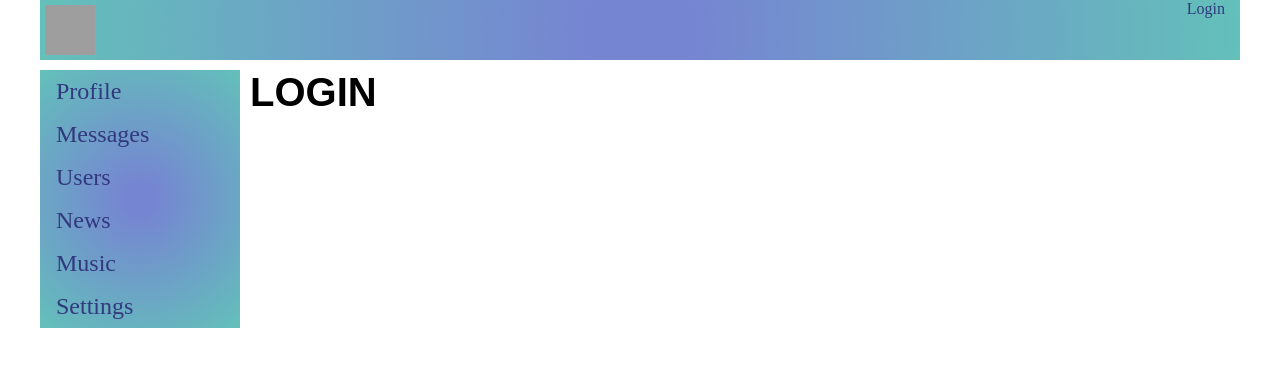
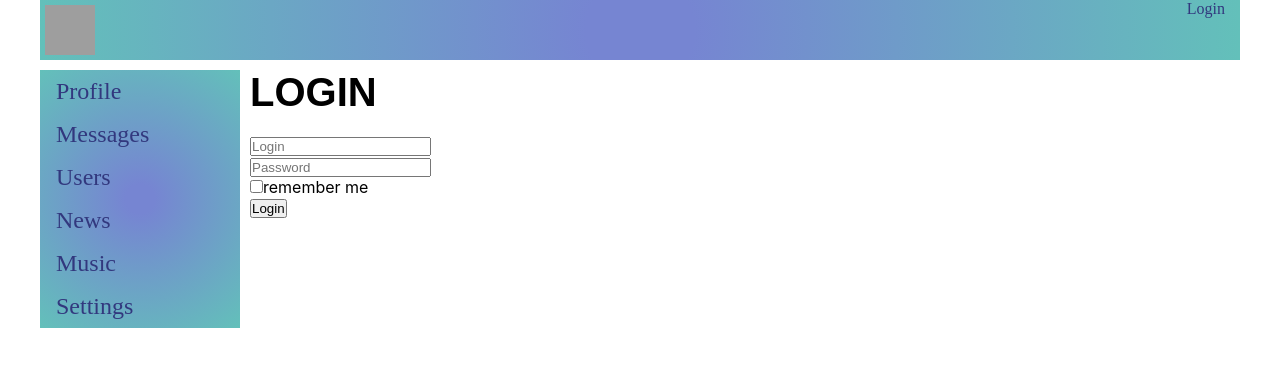
Before and after one commit to DinaraDervel/react-app, a React (Create React App) app: page /login in a window 1280 px wide. Shown: the top 366 px of the page. Built offline with nearby package versions, Linux system fonts and the light colour scheme; no server answers; grey boxes are pictures that could not be loaded.

Commit message:
add redux-form

```diff
--- a/package.json
+++ b/package.json
@@ -13,6 +13,7 @@
     "react-router-dom": "^6.12.1",
     "react-scripts": "5.0.1",
     "redux": "^5.0.1",
+    "redux-form": "^8.3.10",
     "redux-thunk": "^3.1.0",
     "web-vitals": "^2.1.4"
   },
--- a/src/components/Login/Login.jsx
+++ b/src/components/Login/Login.jsx
@@ -1,7 +1,39 @@
 import React from "react";
+import { Field, reduxForm } from "redux-form";
+
+const LoginForm = (props) => {
+  return (
+    <form onSubmit={props.handleSubmit}>
+      <div>
+        <Field placeholder={"Login"} name={"login"} component={"input"} />
+      </div>
+      <div>
+        <Field placeholder={"Password"} name={"password"} component={"input"} />
+      </div>
+      <div>
+        <Field type={"checkbox"} name={"rememberMe"} component={"input"} />
+        remember me
+      </div>
+      <div>
+        <button>Login</button>
+      </div>
+    </form>
+  );
+};
+
+const LoginReduxForm = reduxForm({ form: "login" })(LoginForm);
 
 const Login = (props) => {
-  return <h1>LOGIN</h1>;
+  const onSubmit = (formData) => {
+    console.log(formData);
+  };
+
+  return (
+    <div>
+      <h1>LOGIN</h1>
+      <LoginReduxForm onSubmit={onSubmit} />
+    </div>
+  );
 };
 
 export default Login;
--- a/src/redux/redux-store.js
+++ b/src/redux/redux-store.js
@@ -5,6 +5,7 @@
 import usersReducer from "./users-reducer";
 import authReducer from "./auth-reducer";
 import { thunk as thunkMiddleware } from "redux-thunk";
+import { reducer as formReducer } from "redux-form";
 
 let reducers = combineReducers({
     profilePage: profileReducer,
@@ -12,6 +13,7 @@
     sidebar: sidebarReducer,
     usersPage: usersReducer,
     auth: authReducer,
+    form: formReducer,
 })
 
 let store = createStore(reducers, applyMiddleware(thunkMiddleware));
```
Also changed, not shown: 1 other file (tests, documents, lock files or other folders).
